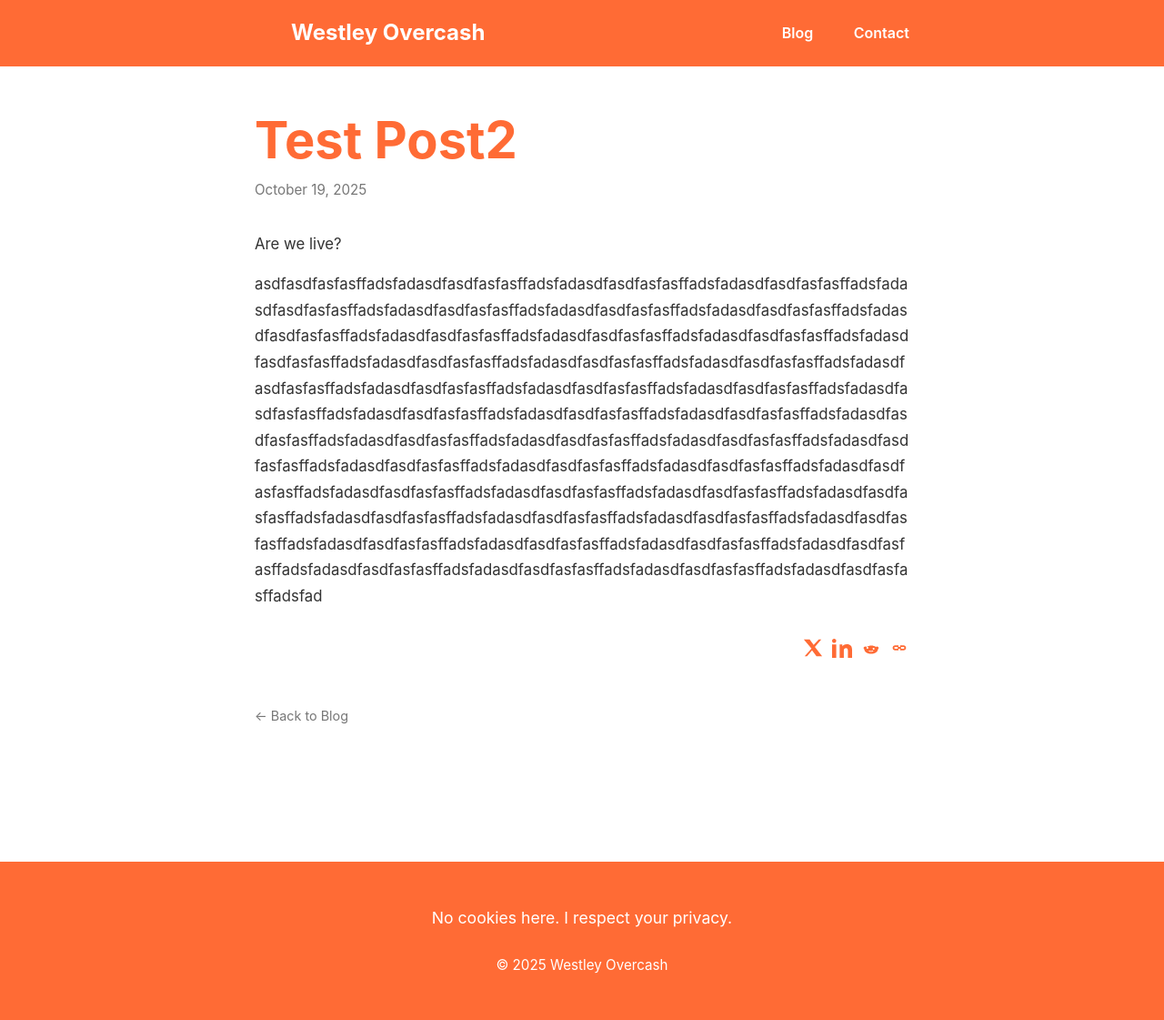
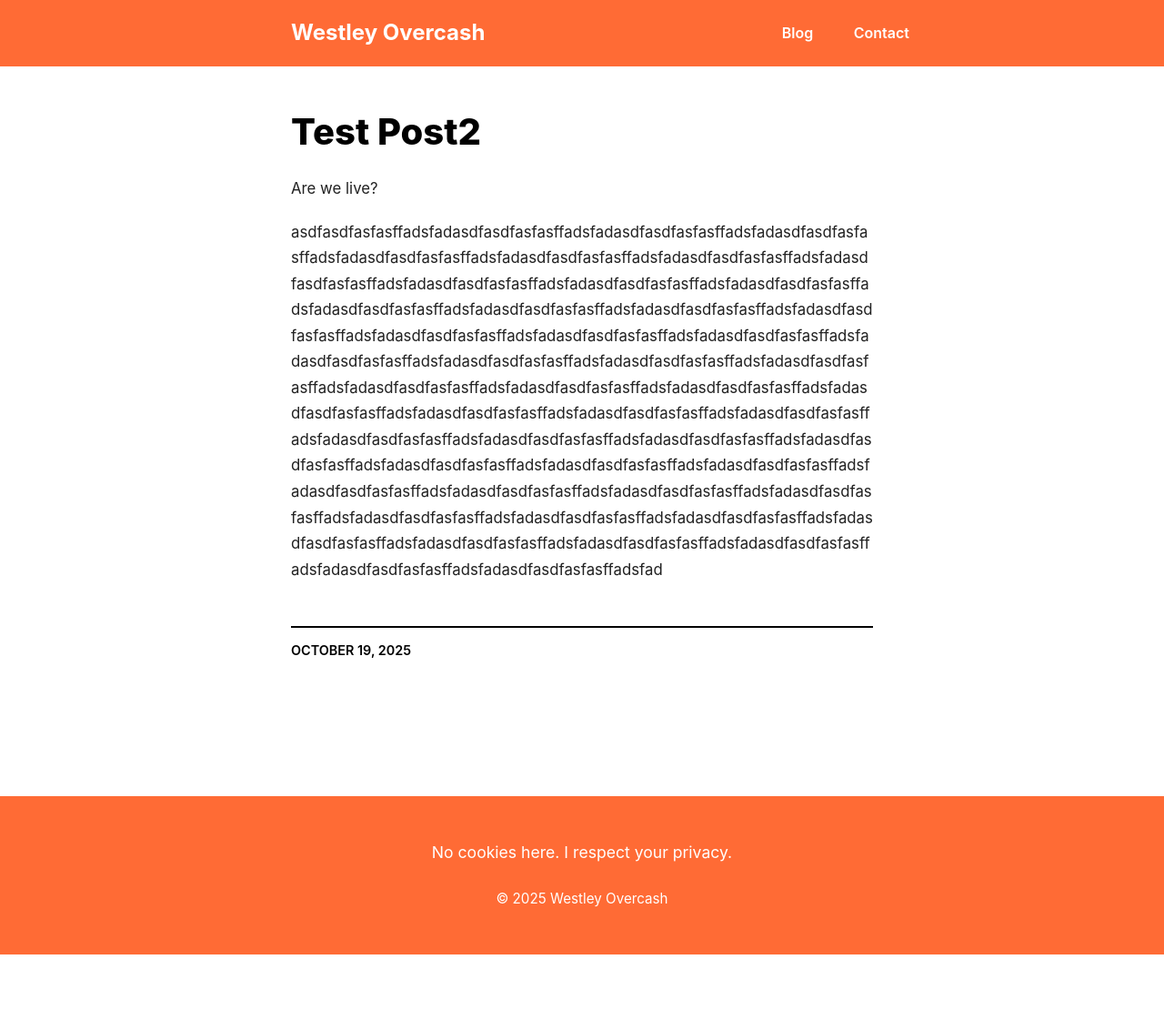
Before and after one commit to westleyovercash/westleyovercash.github.io, a Jekyll site: the page built from _posts/2025-10-19-test-post2.md, in a window 1280 px wide. Shown: the whole page at 91% size. Built offline with Jekyll 4.4.1, drawn with Linux system fonts in a browser that asks for light colours; after the commit the page ends 1049 px from its top, so only the background shows below that.

Commit message:
Update post.html

```diff
--- a/_layouts/post.html
+++ b/_layouts/post.html
@@ -2,35 +2,18 @@
 layout: default
 ---
 
-<article style="max-width: 800px; margin: 0 auto;">
-  <h1 style="margin-bottom: 0.5rem; color: #ff6b35;">{{ page.title }}</h1>
-  <p style="font-size: 0.95rem; color: #777; margin-bottom: 2rem;">
-    {{ page.date | date: "%B %d, %Y" }}
-  </p>
+<article style="max-width: 800px; margin: 0 auto; padding: 0 40px;">
+  <h1 style="font-size: 2.5rem; margin-bottom: 1.5rem; font-weight: 800; color: #000;">
+    {{ page.title }}
+  </h1>
 
-  <div class="post-content" style="margin-bottom: 2rem;">
+  <div class="post-content" style="font-size: 1.15rem; line-height: 1.8; color: #222;">
     {{ content }}
   </div>
 
-  {% include social-share.html %}
+  <hr style="margin: 3rem 0 0.5rem 0; border: none; border-top: 2px solid #000; width: 100%;">
 
-  <p style="margin-top: 2.5rem;">
-    <a href="/blog" style="text-decoration: none; color: #777; font-size: 0.9rem;">← Back to Blog</a>
+  <p style="text-transform: uppercase; font-size: 0.9rem; color: #000; font-weight: 600; margin-top: 0.8rem;">
+    {{ page.date | date: "%B %d, %Y" }}
   </p>
 </article>
-
-<style>
-.post-content p {
-  margin-bottom: 1rem;
-  line-height: 1.7;
-  font-size: 1.05rem;
-}
-.post-content a {
-  color: #ff6b35;
-  text-decoration: underline;
-  text-underline-offset: 2px;
-}
-.post-content a:hover {
-  text-decoration: none;
-}
-</style>
```
